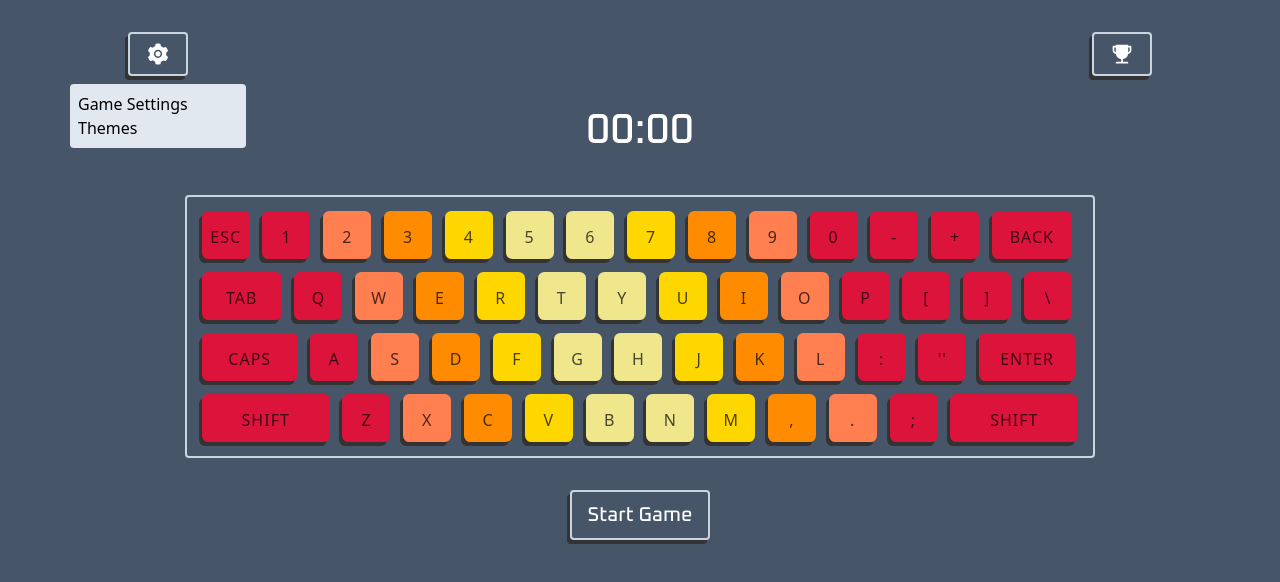
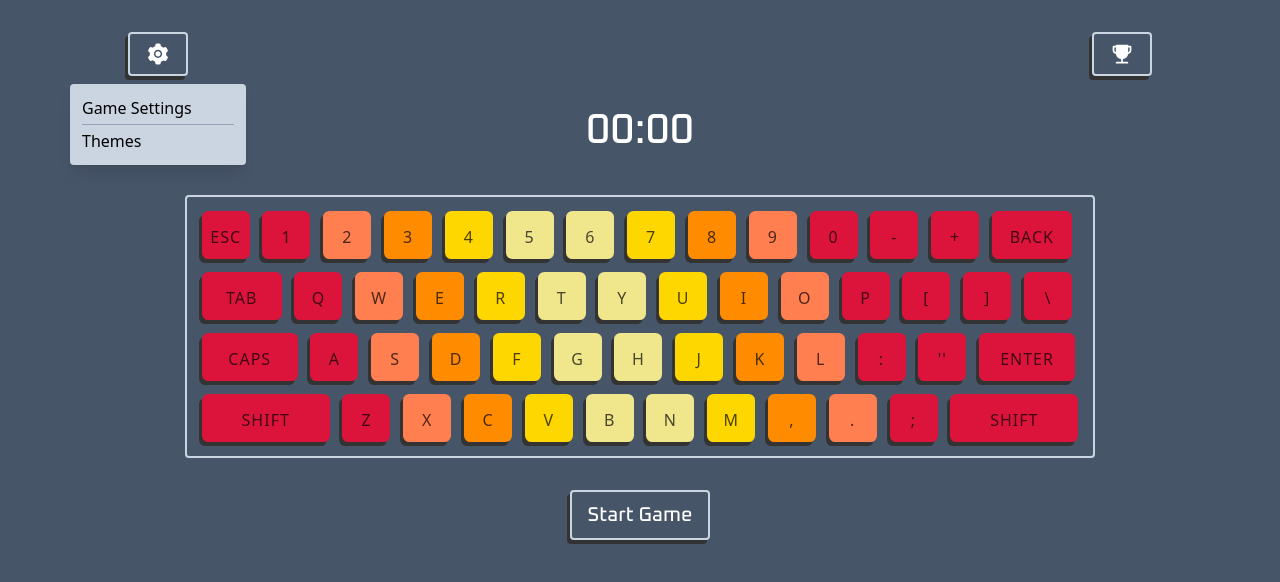
Before and after one commit to diogodeese/Key-Killer, a React (Vite) app: page / in a window 1280 px wide. Both pictures are taken after a click on the button 158 px from the left and 54 px from the top of the page. Shown: the top 582 px of the page. Built offline with nearby package versions, Linux system fonts and the light colour scheme.

Commit message:
feat: settings drop down menu

```diff
--- a/src/components/Nav.tsx
+++ b/src/components/Nav.tsx
@@ -13,10 +13,12 @@ function Nav() {
             <DropdownMenu.Content
               loop={true}
               sideOffset={8}
-              className="bg-slate-200 w-44 rounded p-2"
+              className="bg-slate-300 w-44 rounded py-2 px-3 shadow-lg"
             >
-              <DropdownMenu.Item>Game Settings</DropdownMenu.Item>
-              <DropdownMenu.Item>Themes</DropdownMenu.Item>
+              <DropdownMenu.Item className="border-b-[1px] border-slate-400 py-1">
+                Game Settings
+              </DropdownMenu.Item>
+              <DropdownMenu.Item className="py-1">Themes</DropdownMenu.Item>
             </DropdownMenu.Content>
           </DropdownMenu.Portal>
         </DropdownMenu.Root>
```
